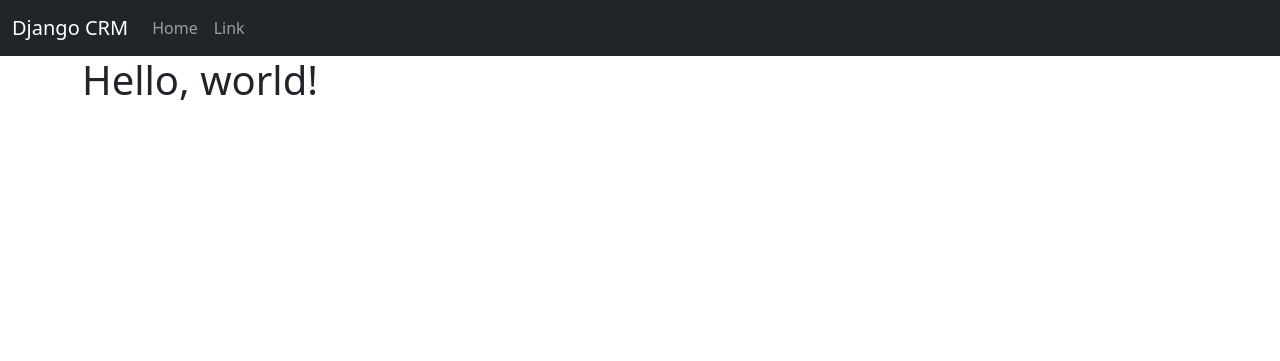
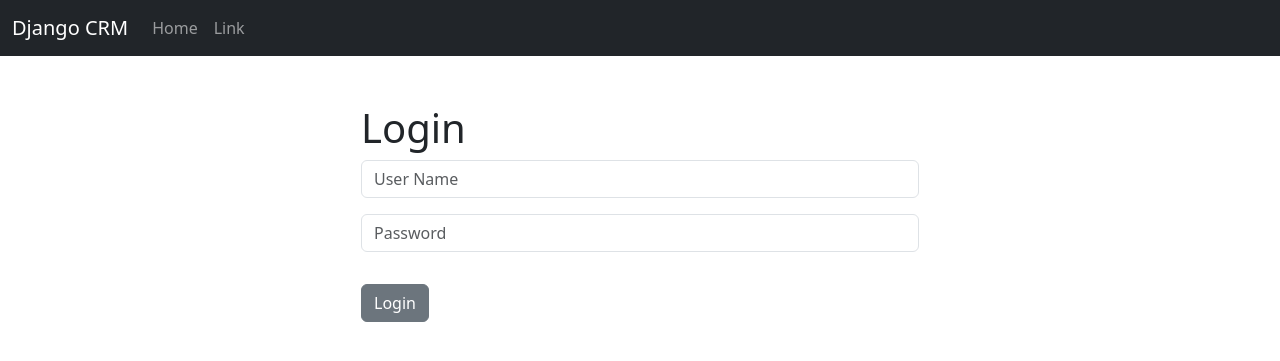
Before and after one commit to rogerTheophile2000/django-crm, a Django app: page / in a window 1280 px wide. Shown: the top 361 px of the page. Run offline with Django 4.2, Linux system fonts and the light colour scheme.

Commit message:
adding login part

```diff
--- a/website/templates/base.html
+++ b/website/templates/base.html
@@ -11,7 +11,15 @@
 
 <body>
     {% include 'navbar.html' %}
-    <div class="container">
+    <div class="container mt-5">
+        {% if messages %}
+            {% for message in messages %}
+            <div class="alert alert-warning alert-dismissible fade show" role="alert">
+                {{ message }}
+                <button type="button" class="btn-close" data-bs-dismiss="alert" aria-label="Close"></button>
+              </div>
+            {% endfor %}
+        {% endif %}
         {% block content %}
 
         {% endblock content %}
--- a/website/templates/home.html
+++ b/website/templates/home.html
@@ -1,6 +1,28 @@
 {% extends 'base.html' %}
 
+
 {% block content %}
-    <h1>Hello, world!</h1>
+    <div class="col-md-6 offset-md-3">
+
+        {% if user.is_authenticated %}
+
+        <h1>Hello world</h1>
+
+        {% else %}
+
+        <h1>Login</h1>
+        <form method="POST" action="{% url 'home' %}">
+            {% csrf_token %}
+            <form>
+                <div class="mb-3">
+                    <input type="text" class="form-control" name="username" placeholder="User Name" required>
+                </div>
+                <div class="mb-3">
+                    <input type="password" class="form-control" name="password" placeholder="Password" required>
+                </div>
+                <button type="submit" class="btn btn-secondary mt-3">Login</button>
+            </form>
+        </div>
+        {% endif %}
 {% endblock content %}
 <h1>Hello world</h1>
--- a/website/urls.py
+++ b/website/urls.py
@@ -4,4 +4,6 @@ from . import views
 
 urlpatterns = [
     path('', views.home, name="home"),
+    # path('login/', views.login_user, name="login"),
+    # path('logout/', views.log_out, name="logout"),
 ]
--- a/website/views.py
+++ b/website/views.py
@@ -1,6 +1,26 @@
-from django.shortcuts import render
+from django.shortcuts import render, redirect
+from django.contrib.auth import authenticate,login, logout
+from django.contrib import messages
 
 # Create your views here.
 
 def home(request):
-    return render(request, "home.html", {})
+    #check to see if logging in
+    if request.method == 'POST':
+        username = request.POST['username']
+        password = request.POST['password']
+        #auth
+        user = authenticate(request, username=username, password = password)
+        if user is not None:
+            login(request, user)
+            messages.success(request, "YOU have been loggged in!")
+            return redirect('home')
+        else:
+            messages.success(request, "I have an error logging, please try aigain")
+            return redirect('home')
+    else:
+        return render(request, "home.html", {})
+
+
+def log_out(request):
+    pass
```
Also changed, not shown: 1 other file.
